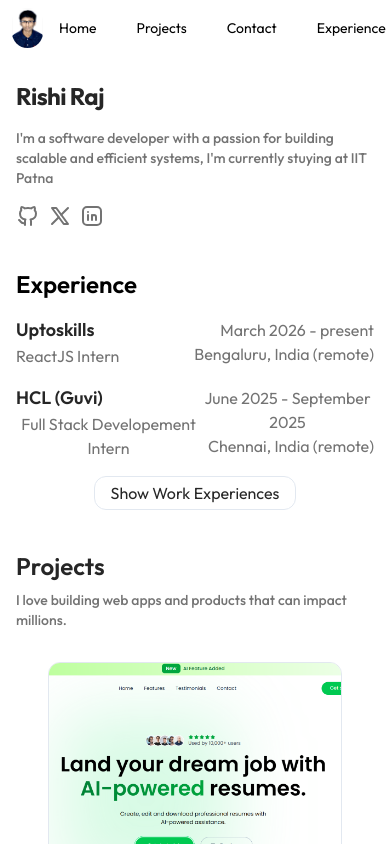
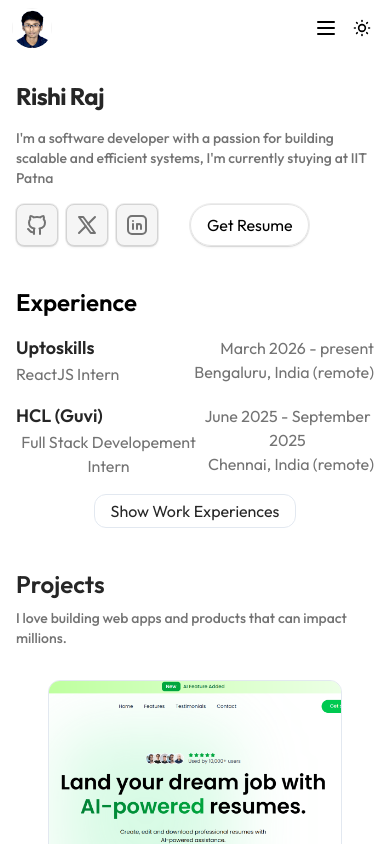
Before and after one commit to rishiraj1209/Rishi-Portfolio, a Next.js app: page / in a window 390 px wide. Shown: the top 844 px of the page. Built offline with nearby package versions, Linux system fonts and the light colour scheme.

Commit message:
all sections completed

```diff
--- a/src/app/experience/page.tsx
+++ b/src/app/experience/page.tsx
@@ -7,8 +7,8 @@ import { motion } from 'motion/react'
 
 const page = () => {
   return (
-    <div className='min-h-screen flex items-start justify-start'>
-        <Container className='py-20 min-h-screen px-4'>
+    <Container className='py-30 px-10 min-h-screen flex items-start justify-start '>
+    <div className='min-h-screen'>
             <div className='mb-10'>
               <h1 className='text-3xl font-semibold text-primary dark:text-neutral-100 mb-2'>Experience</h1>
               <p className='font-medium text-secondary dark:text-neutral-400 text-sm md:text-base'>My work experiences across different companies and roles.</p>
@@ -68,8 +68,8 @@ const page = () => {
                     </div>
                 ))}
             </motion.div>
-        </Container>
     </div>
+    </Container>
   )
 }
 
--- a/src/app/projects/page.tsx
+++ b/src/app/projects/page.tsx
@@ -10,8 +10,8 @@ import Skill from '@/src/components/Skill'
 
 const page = () => {
   return (
-    <div className='min-h-screen flex items-start justify-start'>
-        <Container className='py-20 px-4 min-h-[200vh]'>
+    <Container className='py-30 px-10 min-h-screen flex items-start justify-start '>
+    <div className='min-h-screen'>
             <div className='mb-10'>
               <h1 className='text-3xl font-semibold text-primary dark:text-neutral-100 mb-2'>Projects</h1>
               <p className='font-medium text-secondary dark:text-neutral-400 text-sm md:text-base'>A few products and experiments I have shipped</p>
@@ -47,8 +47,8 @@ const page = () => {
                   </motion.div>
               ))}
             </div>
-        </Container>
     </div>
+    </Container>
   )
 }
 
--- a/src/components/Motivation.tsx
+++ b/src/components/Motivation.tsx
@@ -112,7 +112,7 @@ const Motivation = () => {
         setIdx(Math.floor((Math.random())*20));
     },[])
   return (
-    <Container className='pb-10 px-4'>
+    <Container className='pb-10 px-10'>
         <motion.div
         initial ={{
             opacity:0,
--- a/src/components/landingPage/Hero.tsx
+++ b/src/components/landingPage/Hero.tsx
@@ -1,17 +1,46 @@
 import { IconBrandGithub, IconBrandLinkedin, IconBrandX } from '@tabler/icons-react'
 import Link from 'next/link'
 import React from 'react'
+import { motion } from 'motion/react'
 
 const Hero = () => {
   return (
     <div>
         <h1 className="text-2xl text-primary dark:text-neutral-100 md:text-4xl font-bold tracking-tight">Rishi Raj</h1>
         <p className="text-secondary dark:text-neutral-400 text-sm font-medium md:text-base pt-4">I'm a software developer with a passion for building scalable and efficient systems, I'm currently stuying at IIT Patna</p>
-        <div className='flex gap-2 mt-4'>
-            <Link className='text-secondary dark:text-neutral-400 hover:scale-110 transition-all duration-300' href='https://github.com/rishiraj1209' target='_blank'><IconBrandGithub/></Link>
-            <Link className='text-secondary dark:text-neutral-400 hover:scale-110 transition-all duration-300' href='https://x.com/rishi033_raj' target='_blank'><IconBrandX/></Link>
-            <Link className='text-secondary dark:text-neutral-400 hover:scale-110 transition-all duration-300' href='https://www.linkedin.com/in/rishi-raj-a5b525281/' target='_blank'><IconBrandLinkedin/></Link>
+        <div className='flex items-center gap-8 mt-4'>
+          <div className='flex items-center gap-2 '>
+              <div className='border border-neutral-300 dark:border-neutral-600 p-2 rounded-lg bg-neutral-100 dark:bg-neutral-600 dark:hover:bg-neutral-700 hover:bg-neutral-200 cursor-pointer transition-all duration-300 shadow-aceternity dark:shadow-aceternity-dark hover:scale-110'>
+                  <Link className='text-secondary dark:text-neutral-200' href='https://github.com/rishiraj1209' target='_blank'><IconBrandGithub/></Link>
+              </div>
+              <div className='border border-neutral-300 dark:border-neutral-600 p-2 rounded-lg bg-neutral-100 dark:bg-neutral-600 dark:hover:bg-neutral-700 hover:bg-neutral-200 cursor-pointer transition-all duration-300 shadow-aceternity dark:shadow-aceternity-dark hover:scale-110'>
+                  <Link className='text-secondary dark:text-neutral-200' href='https://x.com/rishi033_raj' target='_blank'><IconBrandX/></Link>
+              </div>
+              <div className='border border-neutral-300 dark:border-neutral-600 p-2 rounded-lg bg-neutral-100 dark:bg-neutral-600 dark:hover:bg-neutral-700 hover:bg-neutral-200 cursor-pointer transition-all duration-300 shadow-aceternity dark:shadow-aceternity-dark hover:scale-110'>
+                  <Link className='text-secondary dark:text-neutral-200' href='https://www.linkedin.com/in/rishi-raj-a5b525281/' target='_blank'><IconBrandLinkedin/></Link>
+              </div>
+          </div>
+
+          <motion.div
+          initial={{
+            x:0,
+            scale:1,
+          }}
+          whileHover={{
+            x:10,
+            scale:1.1
+          }}
+          transition={{
+            duration:0.2,
+            ease:'easeInOut'
+          }}
+           className='flex items-center py-2 px-4 rounded-full shadow-aceternity dark:shadow-aceternity-dark border border-neutral-200 dark:border-neutral-700 cursor-pointer'>
+            <Link href="https://drive.google.com/file/d/16ELih8UsO4C9EDCN6yYZ8hN6zN_Ce0sY/view?usp=sharing" target='_blank'>
+              Get Resume
+            </Link>
+          </motion.div>
         </div>
+
     </div>
   )
 }
--- a/src/components/navbar/index.tsx
+++ b/src/components/navbar/index.tsx
@@ -1,11 +1,12 @@
 'use client'
-import React, { useState } from 'react'
+import { useState, useEffect } from 'react'
 import Container from '../Container'
 import Image from 'next/image'
 import Link from 'next/link'
 import {motion, useMotionValueEvent, useScroll} from 'motion/react'
 import Themetoggle from '../Themetoggle'
 import { useTheme } from 'next-themes'
+import {IconMenu2, IconX } from '@tabler/icons-react'
 
 
 const Navbar = () => {
@@ -19,6 +20,15 @@ const Navbar = () => {
     const [hovered, setHovered] = useState<Number | null>(null);
     const {scrollY} = useScroll();
     const [scrolled, setScrolled] = useState<Boolean>(false);
+    const [menuOpen, setMenuOpen] = useState<Boolean>(false);
+    const [isMobile, setIsMobile] = useState<Boolean>(false);
+
+    useEffect(() => {
+      const checkMobile = () => setIsMobile(window.innerWidth < 1024);
+      checkMobile();
+      window.addEventListener('resize', checkMobile);
+      return () => window.removeEventListener('resize', checkMobile);
+    }, []);
 
     useMotionValueEvent(scrollY, 'change', (latest)=>{
         if(latest > 20){
@@ -31,26 +41,59 @@ const Navbar = () => {
     <Container>
       <motion.nav
       animate={{
-        boxShadow: scrolled ? `${theme === 'dark' ?'var(--shadow-aceternity-dark)' :'var(--shadow-aceternity)'}`:'none',
-        width: scrolled? '50%':'100%',
-        y: scrolled?10:0,
+        boxShadow: scrolled && !menuOpen ? `${theme === 'dark' ?'var(--shadow-aceternity-dark)' :'var(--shadow-aceternity)'}`:'none',
+        width: scrolled && !isMobile ? '50%':'100%',
+        y: scrolled && !isMobile ?10:0,
       }}
       transition={{
         duration:0.3,
         ease:'linear'
       }}
-       className={`fixed z-50 inset-x-0 top-0 max-w-4xl mx-auto flex items-center justify-between px-3 py-2 bg-white dark:bg-neutral-900 ${scrolled? 'rounded-full':''}`}>
+       className={`fixed z-50 inset-x-0 top-0 max-w-4xl mx-auto flex items-center justify-between px-3 py-2 bg-white dark:bg-neutral-900 ${(scrolled && !isMobile)? 'rounded-full':''}`}>
         <Image className='h-10 w-10 rounded-full object-cover object-top' src='/RISHI_Photo.jpg' width={100} height={100} alt="rishi image"/>
-        <div className='flex items-center gap-2'>
+        <div className='flex items-center gap-2 max-lg:hidden'>
             {navItems.map((item,idx)=>(
                 <Link className='relative text-sm px-4 py-1' href={item.href} key={idx} onMouseEnter={()=>setHovered(idx)} onMouseLeave={()=>setHovered(null)}>
                     {hovered == idx && <motion.span layoutId='hovered-span' className='absolute inset-0 h-full w-full rounded-lg bg-neutral-100 dark:bg-neutral-700'></motion.span>}
                     <span className='relative z-10'>{item.title}</span>
                 </Link>
             ))}
-            <Themetoggle/>
+        </div>
+        <div className='flex items-center gap-2'>
+          <button onClick={()=>setMenuOpen((prev)=>!prev)} className='lg:hidden'>{menuOpen?<IconX/>:<IconMenu2/>}</button>
+          <Themetoggle/>
         </div>
       </motion.nav>
+
+      {menuOpen &&
+        <motion.div
+        initial={{
+          y:-200,
+          opacity:0
+        }}
+        animate={{
+          y:0,
+          opacity:1,
+        }}
+        transition={{
+          duration:0.3,
+          ease:'easeInOut'
+        }}
+         className='fixed top-14 left-0 w-full bg-white dark:bg-neutral-900 z-40 lg:hidden flex flex-col shadow-md py-4 items-center'>
+          {navItems.map((item,idx)=>(
+                <Link className='py-2 text-lg' href={item.href} key={idx} onClick={() => setMenuOpen(false)}>
+                    {item.title}
+                </Link>
+            ))}
+        </motion.div>
+      }
+
+      {menuOpen && (
+        <div
+          className="fixed inset-0 bg-black/30 z-30"
+          onClick={() => setMenuOpen(false)}
+        />
+      )}
     </Container>
   )
 }
```
Also changed, not shown: src/app/contactme/page.tsx (+34 -3 lines).
